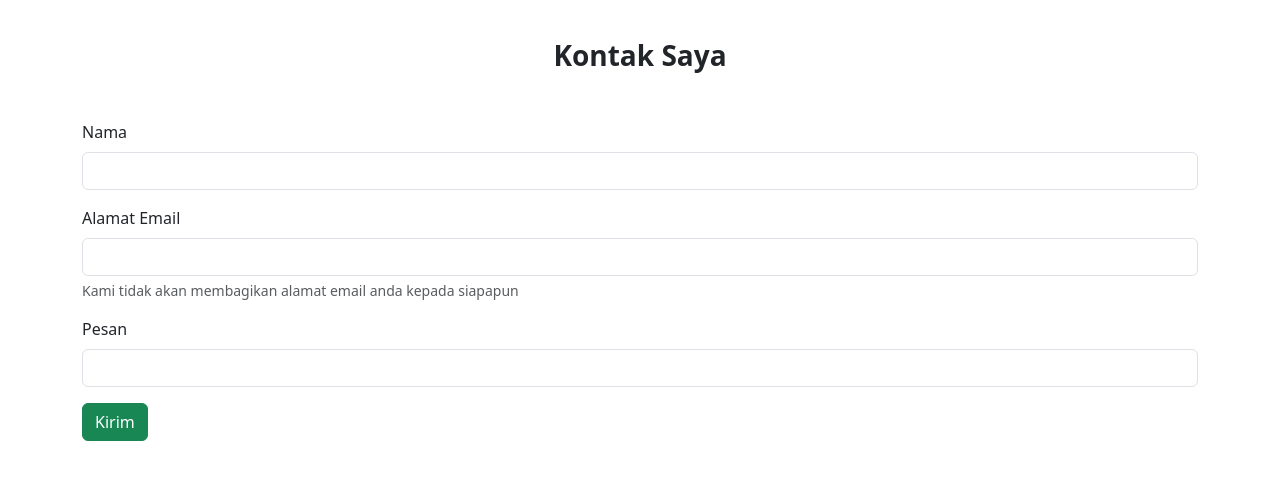
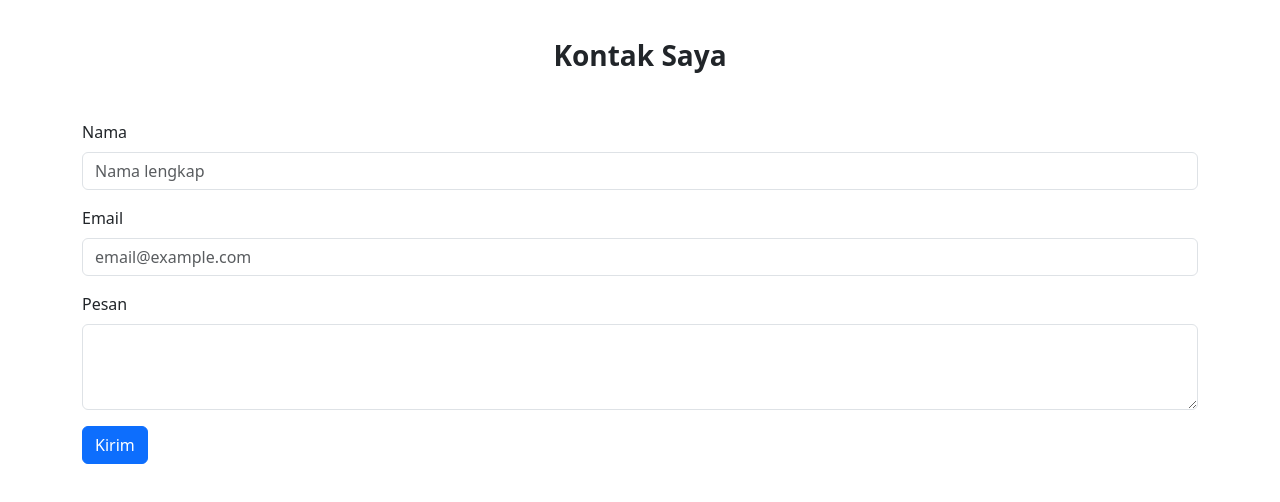
Before and after one commit to serveryann/website-personal, a plain HTML site: page contact.html in a window 1280 px wide. Shown: the part 80-582 px from the top of the page. Drawn offline with nearby package versions, Linux system fonts and the light colour scheme.

Commit message:
Update contact.html

```diff
--- a/contact.html
+++ b/contact.html
@@ -62,21 +62,18 @@
     <form>
         <div class="container">
             <div class="mb-3">
-                <label for="exampleInputName1" class="form-label">Nama</label>
-                <input type="nama" class="form-control" id="exampleInputNama1">
+                <label for="name" class="form-label">Nama</label>
+                <input type="text" class="form-control" id="name" placeholder="Nama lengkap">
             </div>
-
             <div class="mb-3">
-                <label for="exampleInputEmail1" class="form-label">Alamat Email</label>
-                <input type="email" class="form-control" id="exampleInputEmail1" aria-describedby="emailHelp">
-                <div id="emailHelp" class="form-text">Kami tidak akan membagikan alamat email anda kepada siapapun</div>
+                <label for="email" class="form-label">Email</label>
+                <input type="email" class="form-control" id="email" placeholder="email@example.com">
             </div>
-
             <div class="mb-3">
-                <label for="exampleInputPesan1" class="form-label">Pesan</label>
-                <input type="pesan" class="form-control" id="exampleInputPesan1">
+                <label for="message" class="form-label">Pesan</label>
+                <textarea class="form-control" id="message" rows="3"></textarea>
             </div>
-            <button type="submit" class="btn btn-success">Kirim</button>
+            <button type="submit" class="btn btn-primary">Kirim</button>
         </div>
     </form>
     <!-- Form End -->
```
